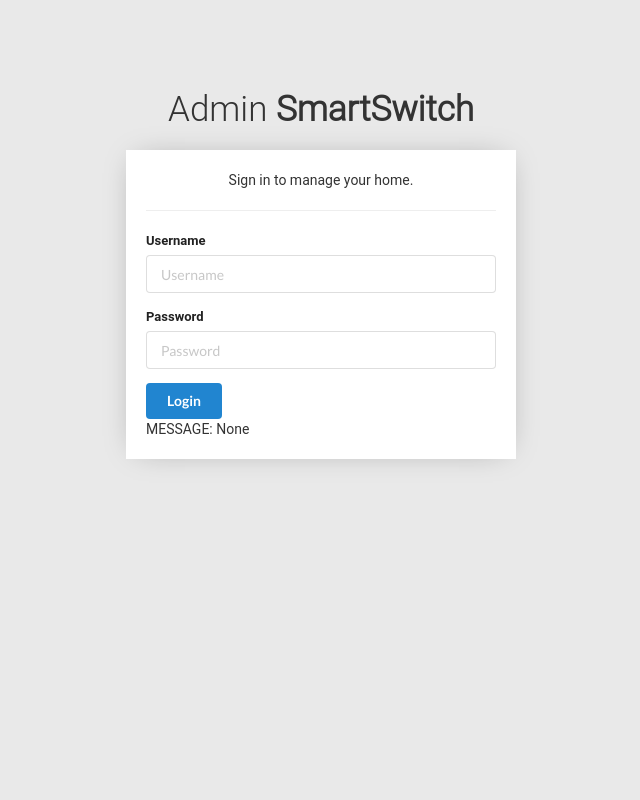
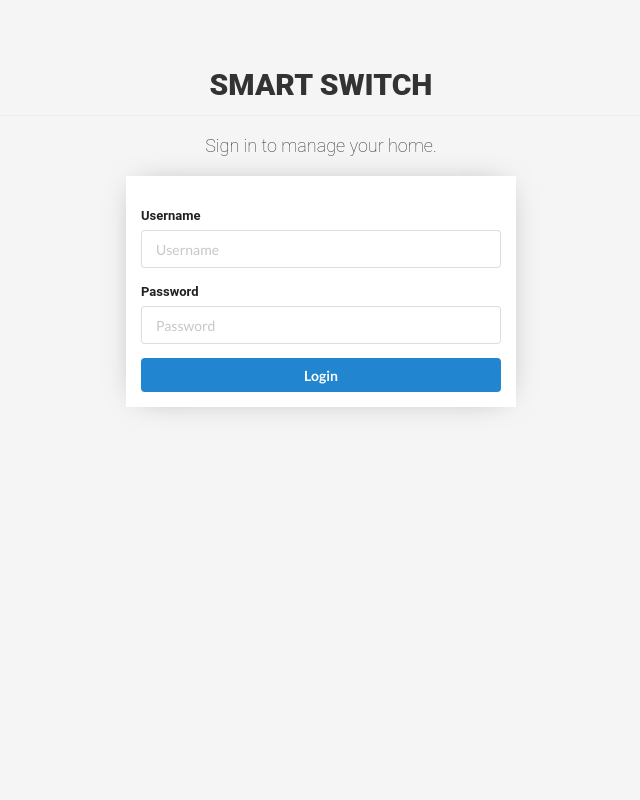
Before and after one commit to lemueljay/SmartSwitch, a Flask app: page /login in a window 1280 px wide. Shown: the whole page, without its empty margins (319-959 px from the left). Run offline with Flask 2, Linux system fonts and the light colour scheme; some libraries are stand-ins or nearby versions.

Commit message:
Modified login & signin views.

```diff
--- a/app.py
+++ b/app.py
@@ -13,15 +13,11 @@ app.secret_key = 'supermario'
 
 login_manager = LoginManager()
 
-
 app.static_folder = 'static'
 app.jinja_env
 
-
-
 login_manager.init_app(app)
 login_manager.login_view = 'login'
-
 
 cuser = []
 
@@ -34,8 +30,6 @@ def user_loader(cuser):
     user = User()
     user.id = cuser
     return user
-
-
 
 #ROUTER
 
@@ -64,11 +58,11 @@ def login():
             cuser.append({'id': rows[0][0], 'username': rows[0][1], 'fname': rows[0][3], 'lname': rows[0][4]})
             passhash = rows[0][2]
         except Exception as e:
-            error = "USERNAME/PASSWORD DID NOT MATCH."
+            error = "Username/password did not match."
             return render_template('login.html', error=error)
 
         if len(rows) == 0:
-            error = "USERNAME/PASSWORD DID NOT MATCH."
+            error = "Username/password did not match."
             return render_template('login.html', error=error)
 
 
@@ -83,7 +77,7 @@ def login():
             flask_login.login_user(user)
             return redirect(url_for('dash'))
 
-    error = "USERNAME/PASSWORD DID NOT MATCH."
+    error = "Username/password did not match."
     return render_template('login.html', error=error)
 
 
--- /dev/null
+++ b/static/css/devices.css
@@ -0,0 +1,4 @@
+#devicesheader {
+    margin-top: 20px;
+    margin-bottom: 20px;
+}
--- /dev/null
+++ b/static/css/login.css
@@ -0,0 +1,37 @@
+body {
+    background-color: whitesmoke;
+    color: #333;
+    font-size: 14px;
+    font-family: "Roboto", sans-serif;
+}
+
+.formheader {
+    font-family: "Roboto Thin", sans-serif;
+    font-size: 18px;
+    margin-top: 20px;
+}
+
+
+.logo {
+    font-size: 30px;
+    font-family: "Roboto Black", sans-serif;
+    margin-top: 75px;
+    margin-bottom: 20px;
+}
+
+.cardcontainer {
+    background-color: white;
+    padding: 15px;
+    padding-top: 30px;
+    -webkit-box-shadow: 0px 0px 30px -12px rgba(0,0,0,0.36);
+}
+
+#loginerrorbox {
+    margin-top: 15px;
+}
+
+.alert-danger {
+    color: #db2828;
+    background-color: #ffffff;
+    border-color: #db2828;
+}
--- a/static/css/signin.css
+++ /dev/null
@@ -1,24 +0,0 @@
-body {
-    background-color: #e9e9e9;
-    color: #333;
-    font-size: 14px;
-    font-family: "Roboto", sans-serif;
-}
-
-.formheader {
-    margin-bottom: 20px;
-}
-
-
-.logo {
-    font-size: 35px;
-    font-family: "Roboto Light", sans-serif;
-    margin-bottom: 30px;
-    margin-top: 100px;
-}
-
-.cardcontainer {
-    background-color: white;
-    padding: 20px;
-    -webkit-box-shadow: 0px 0px 30px -12px rgba(0,0,0,0.36);
-}
--- a/templates/login.html
+++ b/templates/login.html
@@ -13,7 +13,7 @@
     <link rel="stylesheet" href="../static/plugins/semantic/dist/semantic.css">
     <script type="text/javascript" src="../static/plugins/semantic/dist/semantic.js"></script>
 
-    <link rel="stylesheet" href="../static/css/signin.css">
+    <link rel="stylesheet" href="../static/css/login.css">
     <script type="text/javascript" src="../static/js/signin.js"></script>
 
     <title>Login</title>
@@ -22,12 +22,11 @@
 <div class="container signup-box">
     <div class="row">
         <div class="col-xs-12 logo text-center">
-            <span class="">Admin</span>
-            <span class=""><strong>SmartSwitch</strong></span>
+            <div class="">SMART SWITCH</div>
+            <hr>
+            <div class="formheader">Sign in to manage your home.</div>
         </div>
         <div class="col-xs-push-4 col-xs-4 cardcontainer">
-            <div class="text-center formheader">Sign in to manage your home.</div>
-            <hr>
             <form class="ui form" action="/login" method="POST">
                 <div class="field">
                     <label>Username</label>
@@ -37,10 +36,12 @@
                     <label>Password</label>
                     <input type="password" name="password" placeholder="Password" value="{{request.form.password }}">
                 </div>
-                <button class="ui blue button" type="submit">Login</button>
-                <div class="ui error message"></div>
+                <button class="ui blue button form-control" type="submit">Login</button>
             </form>
-            MESSAGE: {{ error }}
+            {% if error == None %}
+            {% else %}
+                <div id="loginerrorbox" class="alert alert-danger text-center" role="alert">{{ error }}</div>
+            {% endif %}
         </div>
     </div>
 </div>
```
Also changed, not shown: static/css/index.css (+22 -0 lines), static/css/sign-up.css (deleted, +0 -24 lines), static/js/devices.js (added, +9 -0 lines), templates/devices.html (added, +104 -0 lines), templates/index.html (+26 -4 lines), templates/sign-up.html (+5 -6 lines), smart.sqlite.
